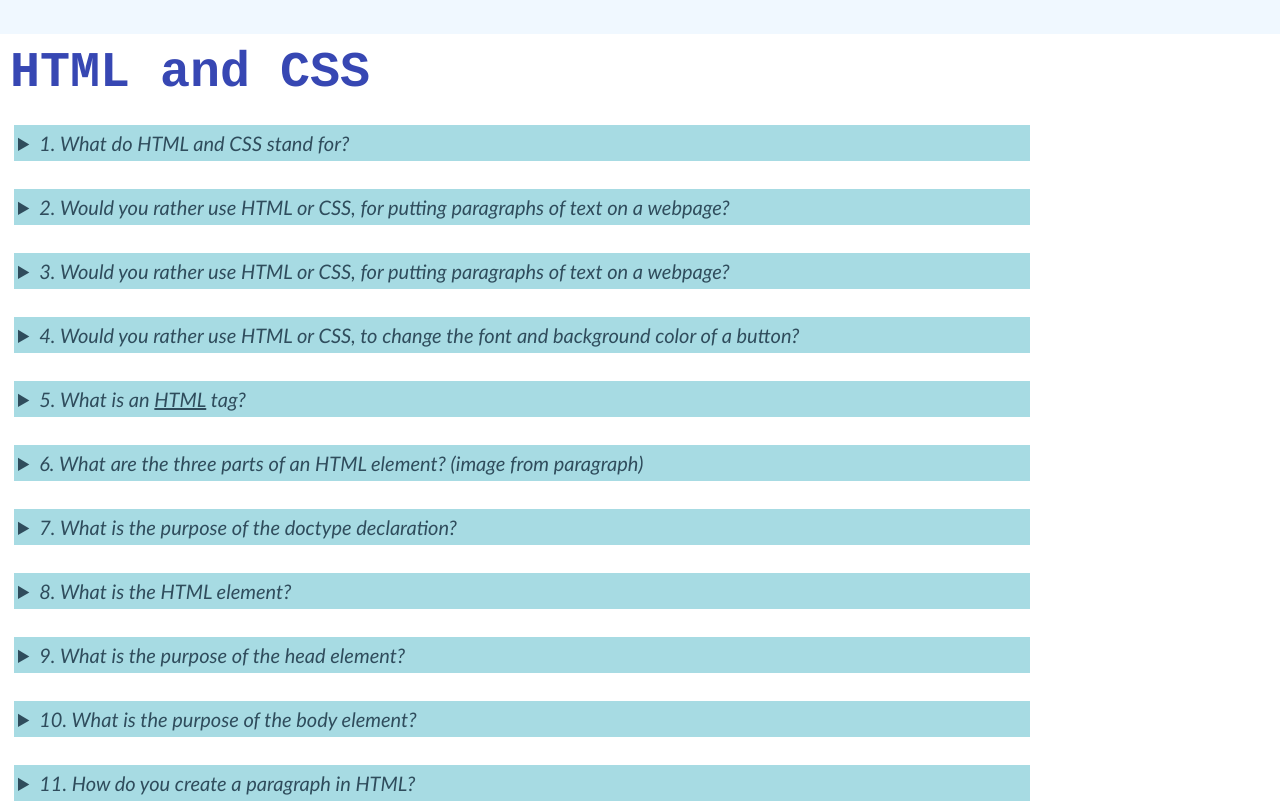
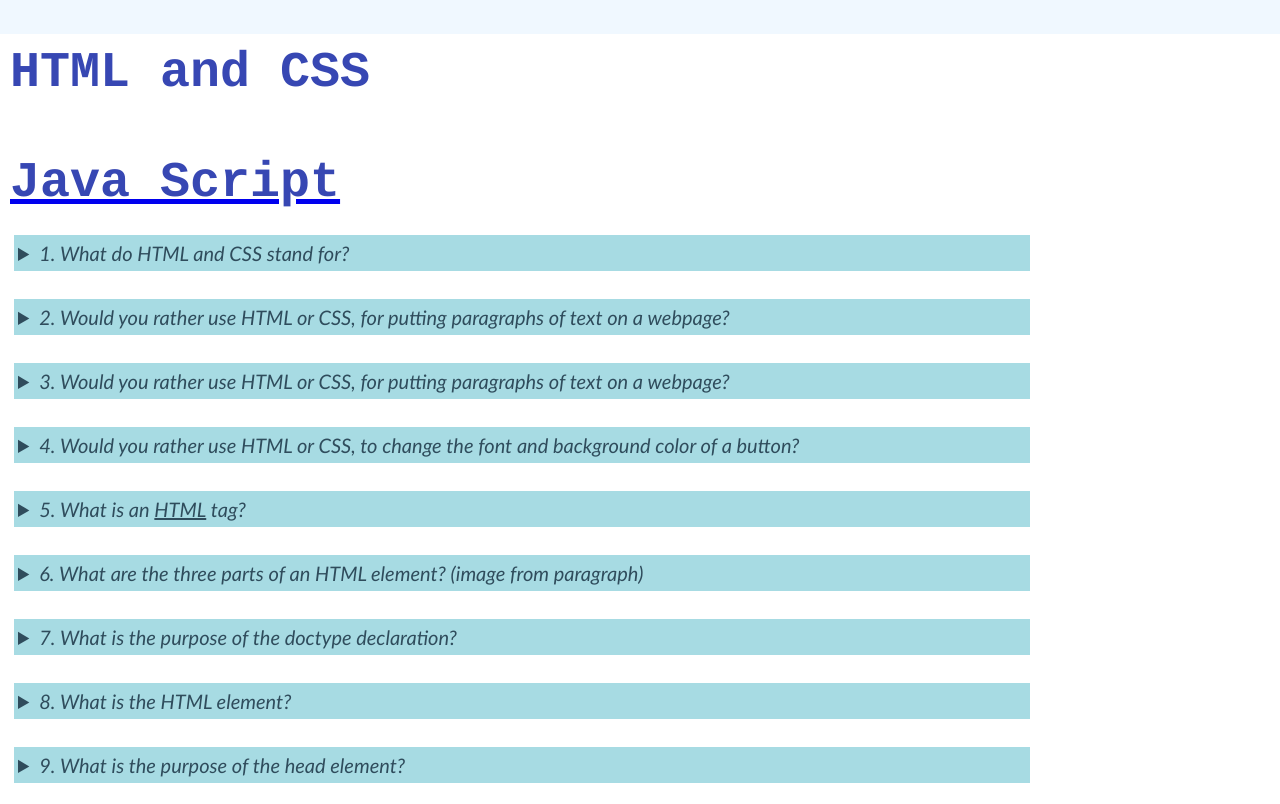
Before and after one commit to okara4inceva/Assignments, a plain HTML site: page index.html in a window 1280 px wide. Shown: the top 804 px of the page. Drawn offline with Linux system fonts and the light colour scheme.

Commit message:
Update index.html

```diff
--- a/index.html
+++ b/index.html
@@ -10,6 +10,7 @@
 </head>
 <body>
 <h1>HTML and CSS</h1>
+<a href="./js-questions-replies.html"><h1>Java Script</h1></a>
 
 <div>
 	<details>
```
